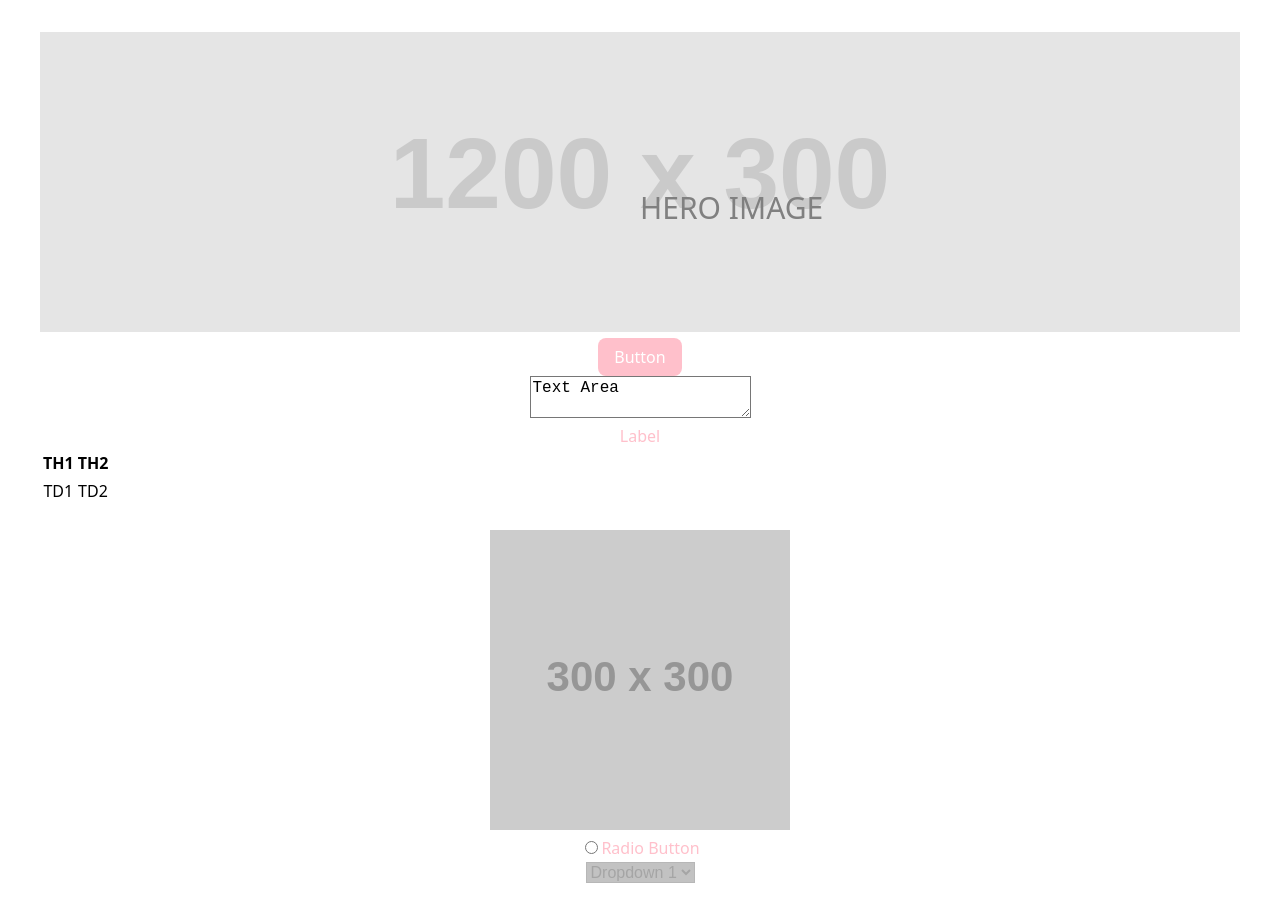
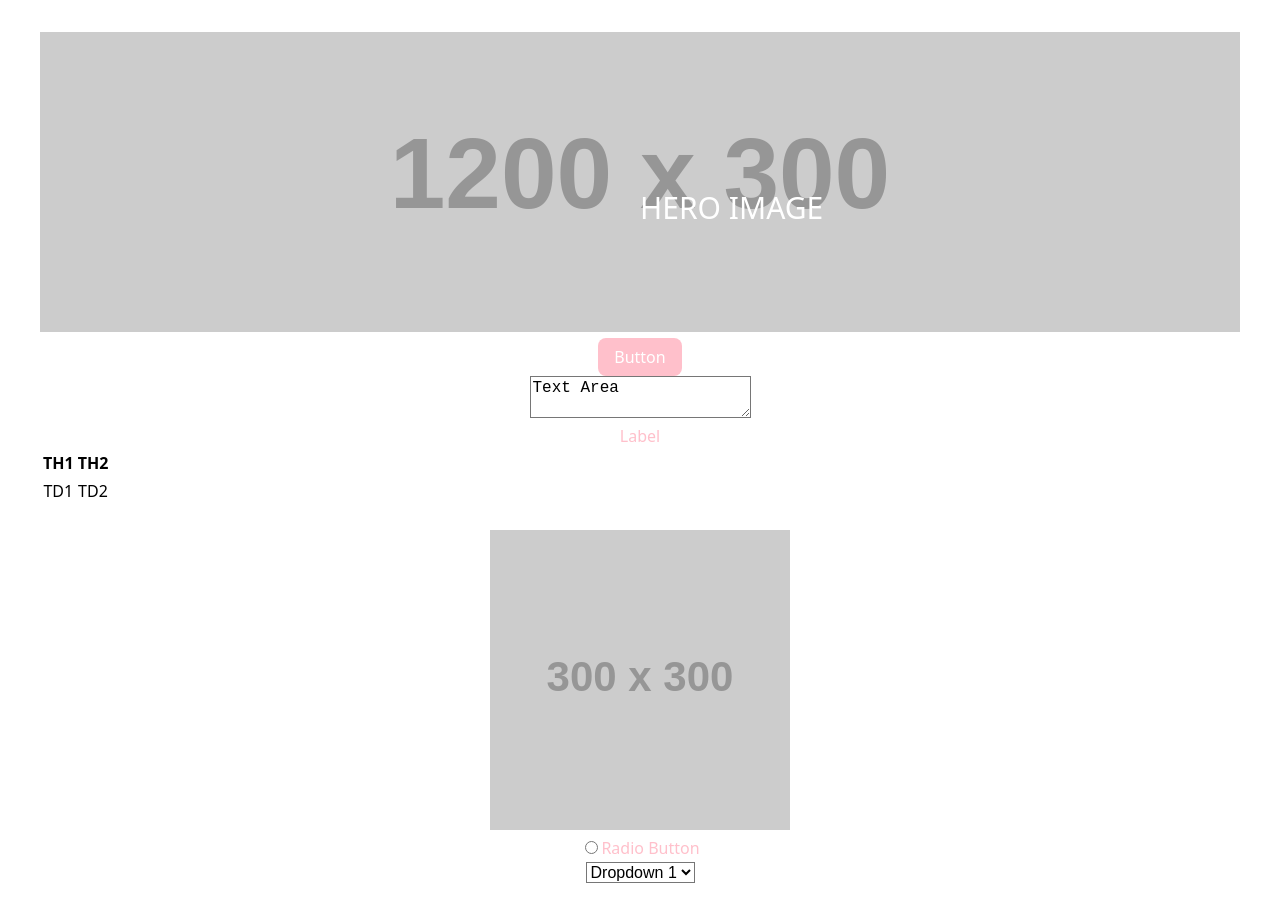
Before and after one commit to avcxmgs/component_library, a React (Vite) app in the folder component_library/: page / in a window 1280 px wide. Built offline with nearby package versions, Linux system fonts and the light colour scheme.

Commit message:
set all disableds to false

```diff
--- a/component_library/src/App.tsx
+++ b/component_library/src/App.tsx
@@ -21,7 +21,7 @@ function App() {
 
   return (
     <>
-      <HeroImage src="https://placehold.co/1200x300" alt="placeholder image" text="HERO IMAGE" disabled={true}/>
+      <HeroImage src="https://placehold.co/1200x300" alt="placeholder image" text="HERO IMAGE" disabled={false}/>
       <Button disabled={false}>Button</Button><br/>
       <Text disabled={false}>Text Area</Text><br/>
       <Label disabled={false}>Label</Label>
@@ -36,7 +36,7 @@ function App() {
         </tr></Table><br/>
       <Img src="https://placehold.co/300" alt="placeholder image" disabled={false}/><br/>
       <RadioButton label="Radio Button" disabled={false}/><br/>
-      <Dropdown items={items} disabled={true}/><br/>
+      <Dropdown items={items} disabled={false}/><br/>
     </>
   )
 }
```
